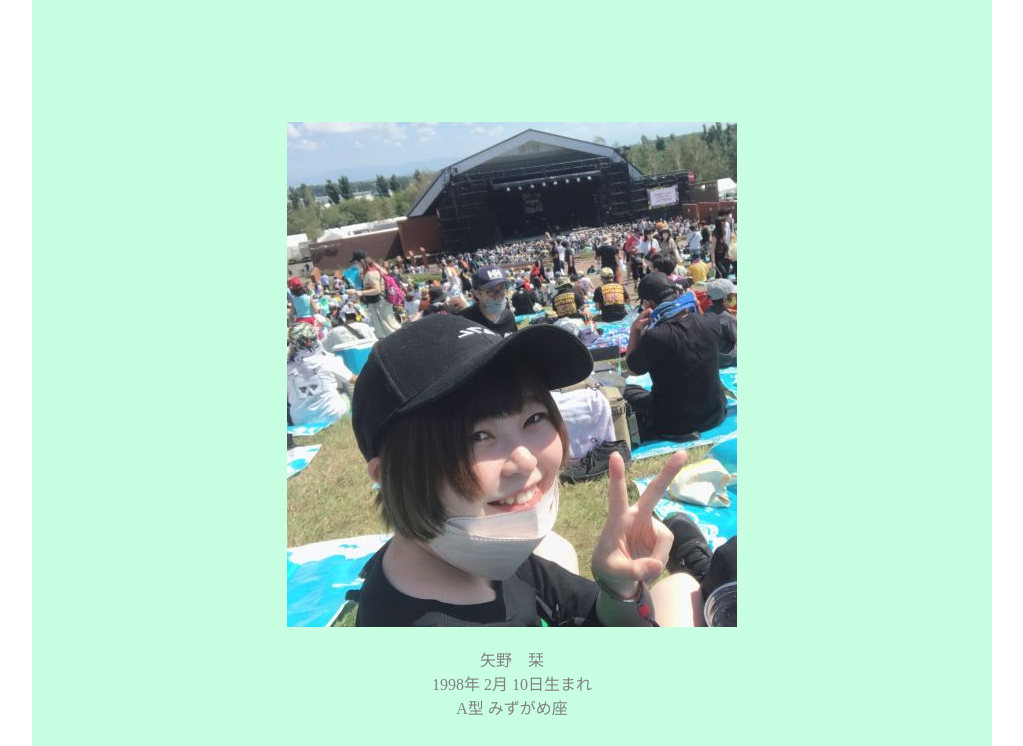
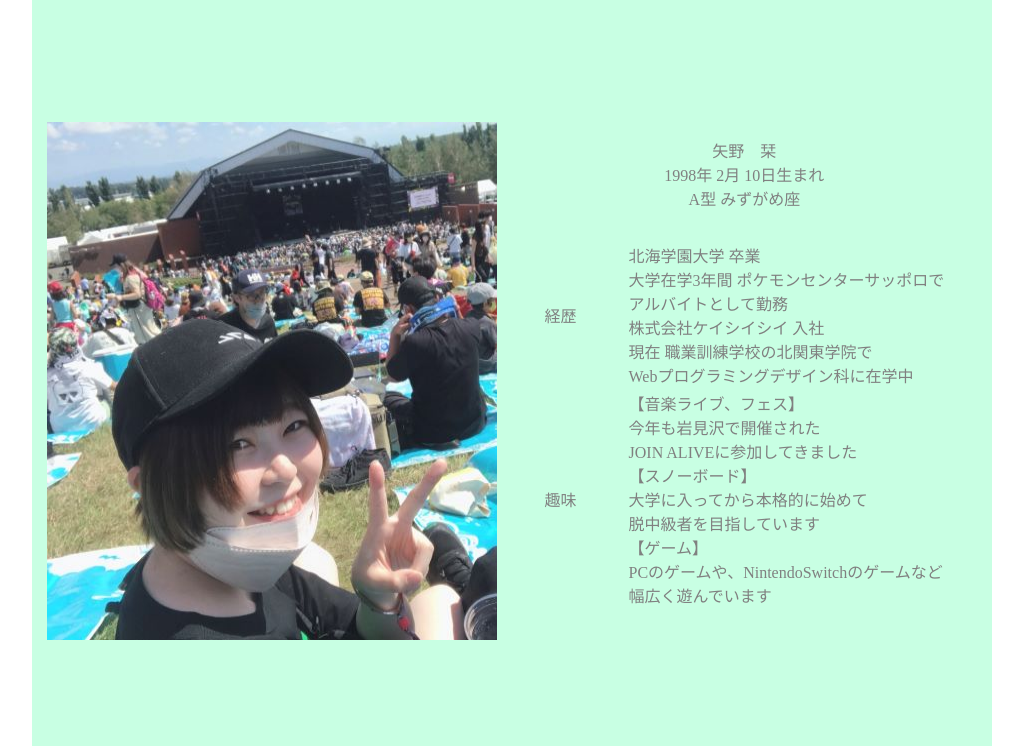
Before and after one commit to yodaleMAN/portfolio.yano, a plain HTML site: page index.html in a window 1280 px wide. Shown: the part 960-1706 px from the top of the page, without its empty margins (128-1151 px from the left). Drawn offline with Linux system fonts and the light colour scheme.

Commit message:
Update ポートフォリオtop.css

```diff
--- a/ポートフォリオtop.css
+++ b/ポートフォリオtop.css
@@ -99,7 +99,7 @@ h1{
         }
     }
 
-#dog{
+#me{
     display:flex;
     justify-content:space-evenly;
 }
```
